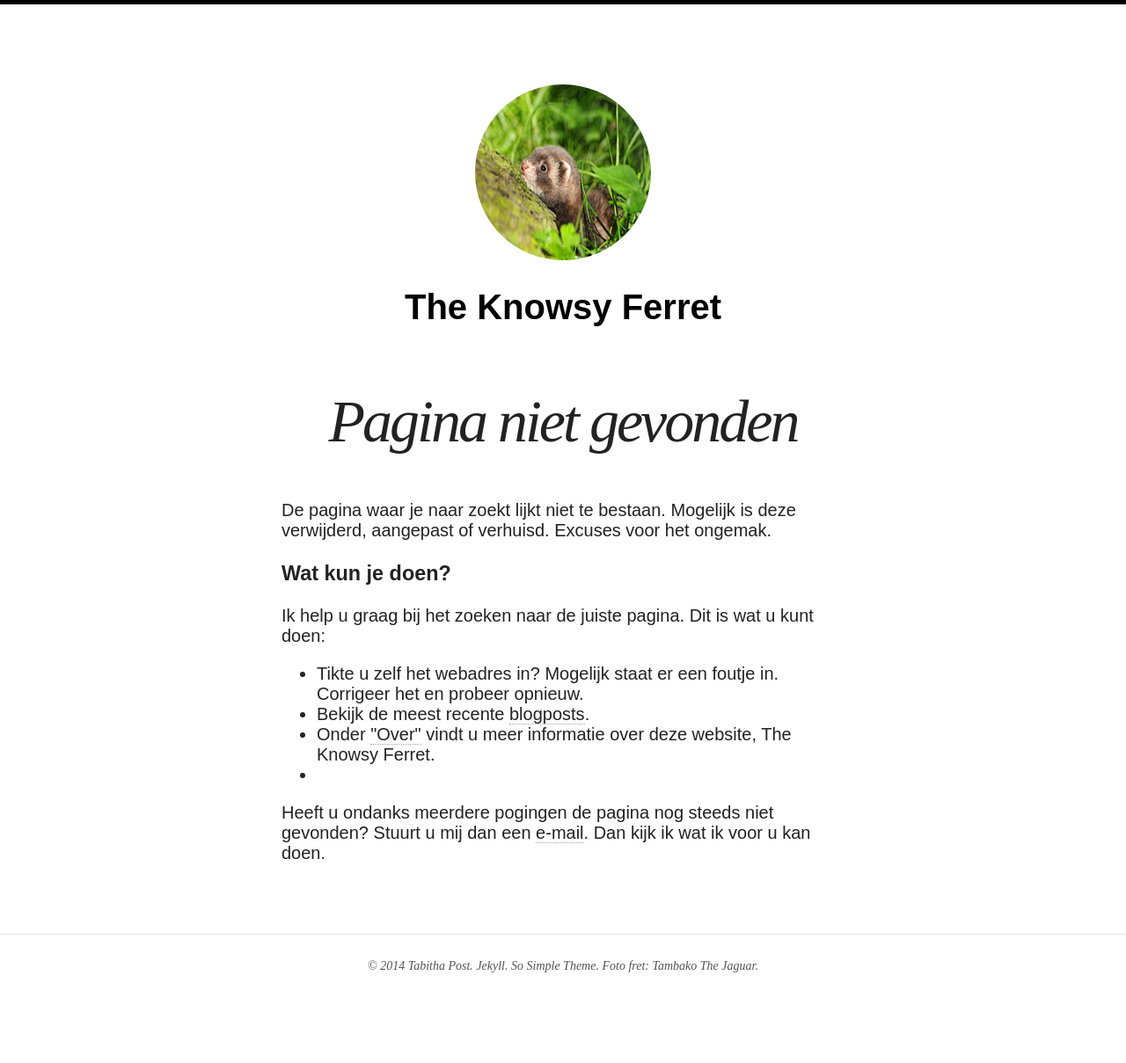
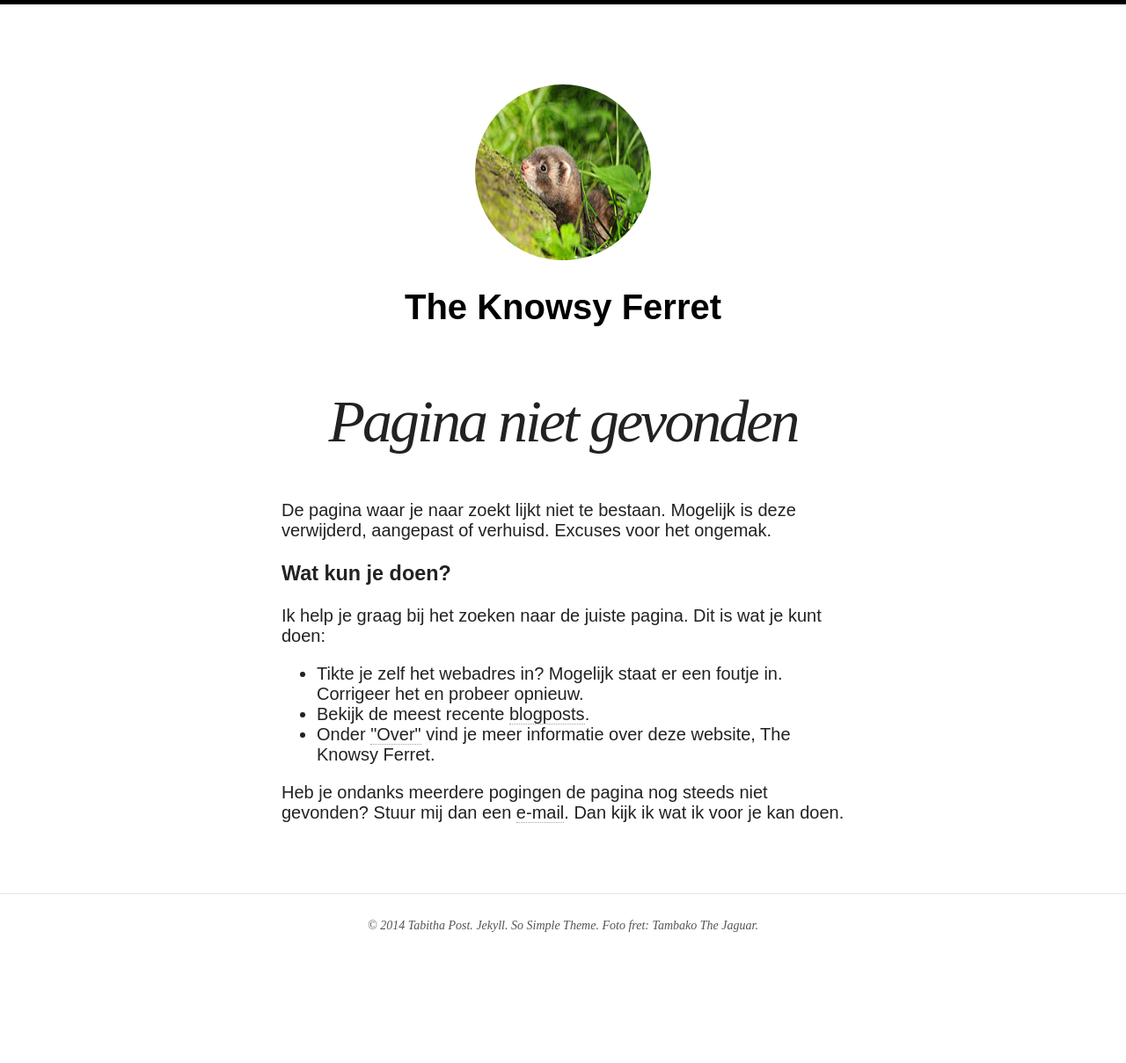
Before and after one commit to TheKnowsyFerret/theknowsyferret.github.io, a Jekyll site: the page built from 404.md, in a window 1280 px wide. Shown: the whole page at 88% size. Built offline with Jekyll 4.4.1, drawn with Linux system fonts in a browser that asks for light colours; nearby versions of some CDN libraries; after the commit the page ends 1163 px from its top, so only the background shows below that.

Commit message:
aanpassing

```diff
--- a/404.md
+++ b/404.md
@@ -8,15 +8,17 @@ De pagina waar je naar zoekt lijkt niet te bestaan. Mogelijk is deze
 verwijderd, aangepast of verhuisd. Excuses voor het ongemak.
 
 ###Wat kun je doen?
-Ik help u graag bij het zoeken naar de juiste pagina. Dit is wat u kunt doen:
+Ik help je graag bij het zoeken naar de juiste pagina. Dit is wat je kunt doen:
 
 <ul>
-<li>Tikte u zelf het webadres in? Mogelijk staat er een foutje
+<li>Tikte je zelf het webadres in? Mogelijk staat er een foutje
 in. Corrigeer het en probeer opnieuw.</li>
 <li>Bekijk de meest recente <a href="http://theknowsyferret.github.io/articles/">blogposts</a>.</li>
-<li> Onder <a href="http://theknowsyferret.github.io/about/">"Over"</a> vindt u meer
+<li> Onder <a
+href="http://theknowsyferret.github.io/about/">"Over"</a> vind je meer
 informatie over deze website, The Knowsy Ferret.</li>
-<li>
+</ul>
+
 <script type="text/javascript">
   var GOOG_FIXURL_LANG = 'nl';
   var GOOG_FIXURL_SITE = '{{ site.url }}'
@@ -24,8 +26,6 @@ informatie over deze website, The Knowsy Ferret.</li>
 <script type="text/javascript"
   src="http://linkhelp.clients.google.com/tbproxy/lh/wm/fixurl.js">
 </script>
-</li>
-</ul>
 
-Heeft u ondanks meerdere pogingen de pagina nog steeds niet gevonden? Stuurt
-u mij dan een <a href="mailto:theknowsyferret@gmail.com" target="_top">e-mail</a>. Dan kijk ik wat ik voor u kan doen.
+Heb je ondanks meerdere pogingen de pagina nog steeds niet gevonden?
+Stuur mij dan een <a href="mailto:theknowsyferret@gmail.com" target="_top">e-mail</a>. Dan kijk ik wat ik voor je kan doen.
```
